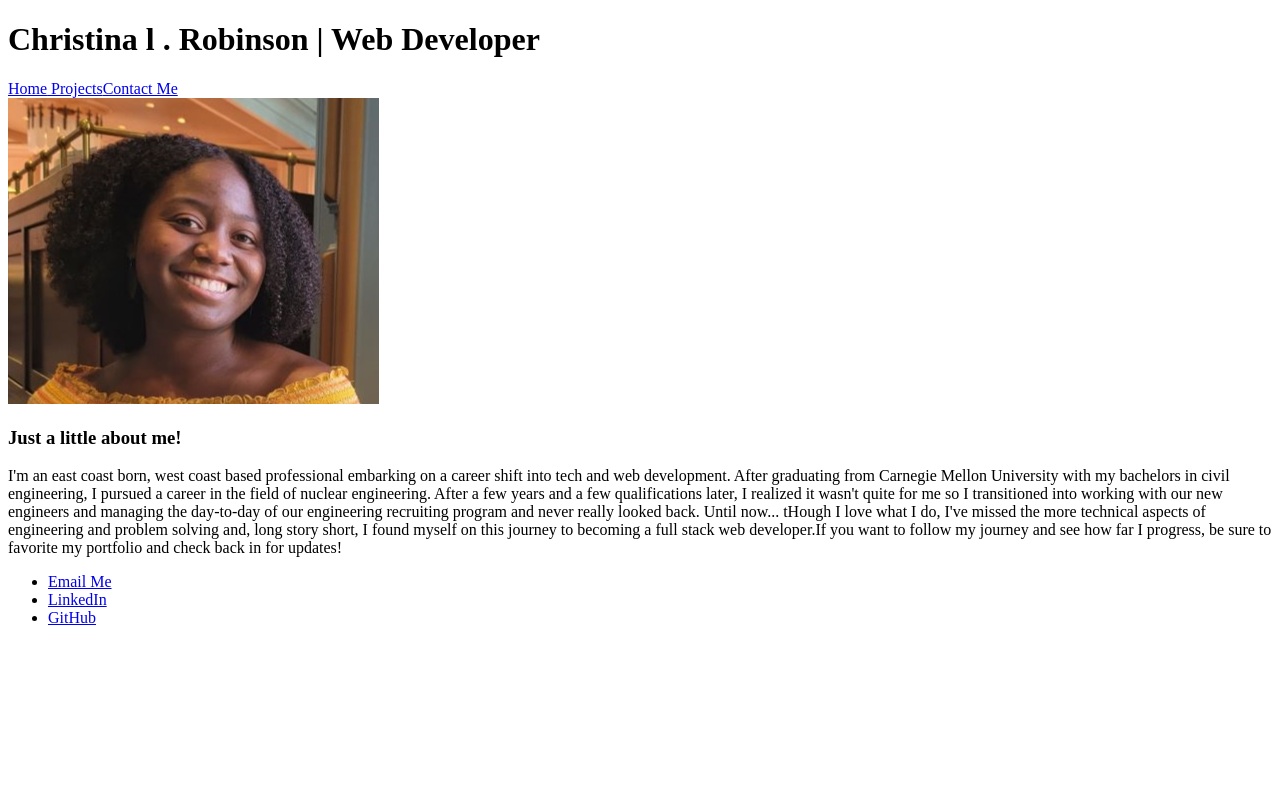
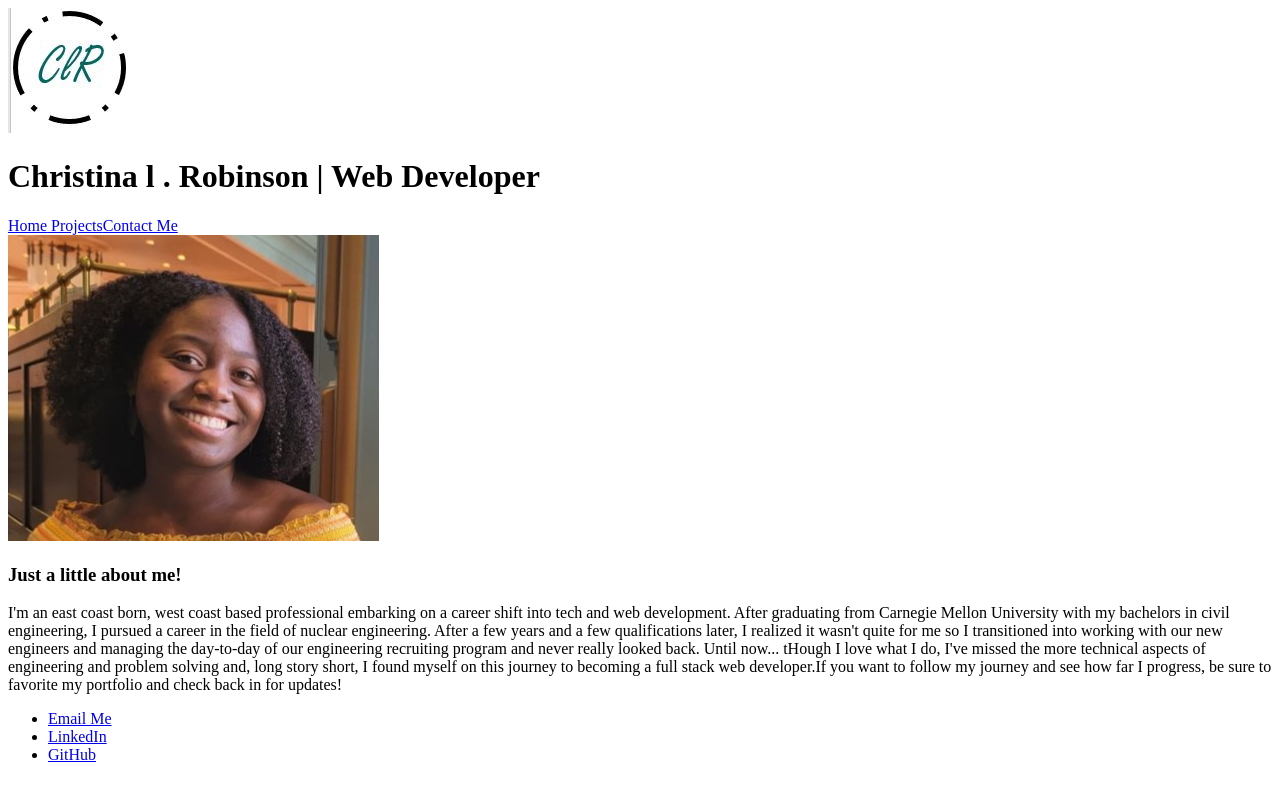
Before and after one commit to ChannellNumber5/CLRCodingPortfolio, a React (Create React App) app: page / in a window 1280 px wide. Built offline with nearby package versions, Linux system fonts and the light colour scheme.

Commit message:
adds logo atom to header and separates atoms into divs for easier styling later

```diff
--- a/src/components/Header.js
+++ b/src/components/Header.js
@@ -1,11 +1,16 @@
 import React from 'react';
+import Image from '../atoms/Image';
+import logo from '../images/CLRLogo.JPG';
 
 function Header() {
     return (
         <div>
-            {/* copies in navigation code from portfolio already created https://github.com/ChannellNumber5/CRobinsonPortfolio */}
-            {/* <img src="./public/CLRLogo.png" alt="Portfolio-Logo"></img> */}
-            <h1>Christina <span id="elle">l </span>. Robinson | Web Developer</h1>
+            <div id="image">
+                <Image image={logo}/>
+            </div>
+            <div id="titleHeader">
+                <h1>Christina <span id="elle">l </span>. Robinson | Web Developer</h1>
+            </div>
         </div>
     );
 }
```
